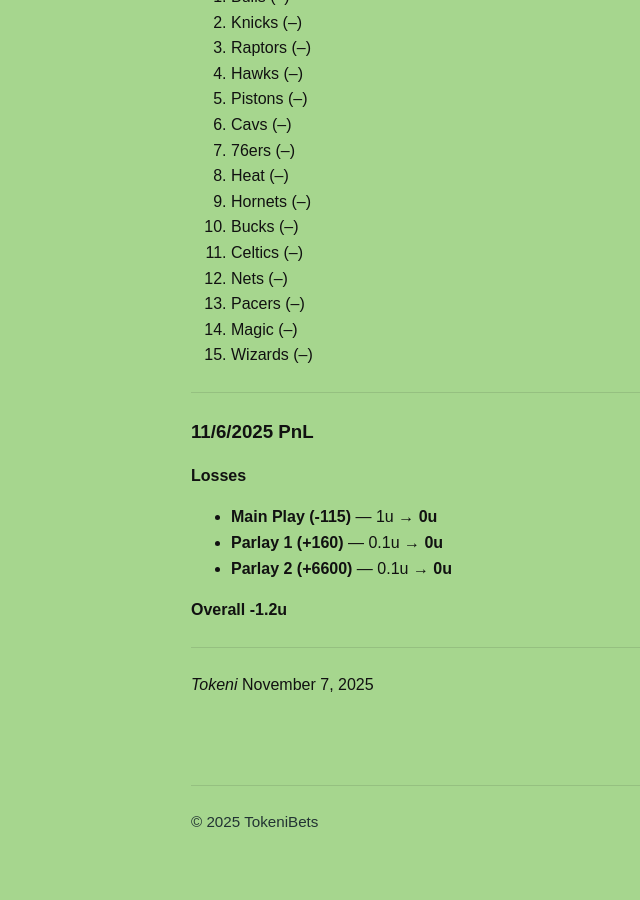
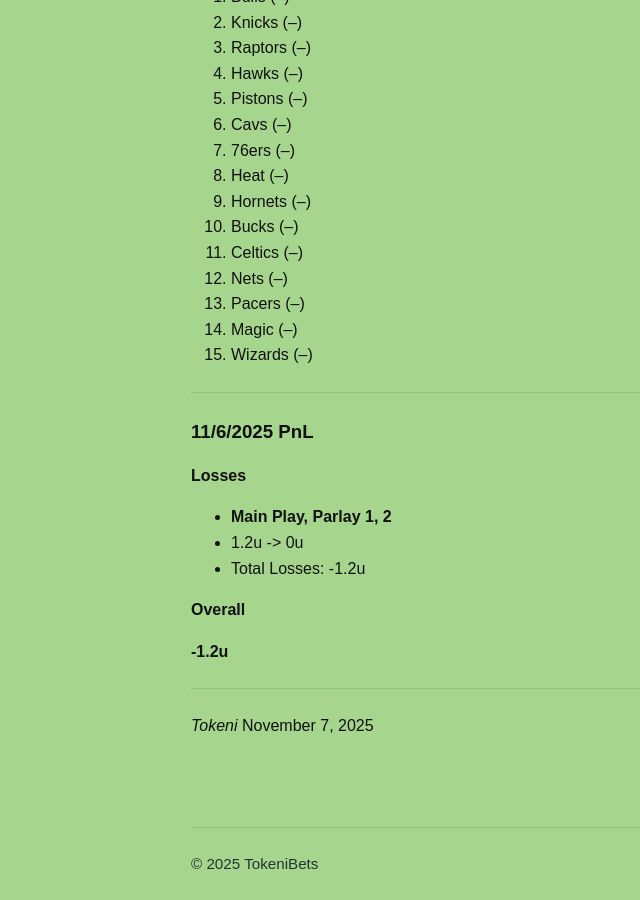
Before and after one commit to tokenibets/tokenibets.github.io, a Jekyll site: the page built from _posts/analysis/2025-11-06-analysis.md, in a window 1280 px wide and 900 px high, scrolled down 2366 px. Shown: the whole window, without its empty margins (49-689 px from the left). Built offline with Jekyll 4.4.1, drawn with Linux system fonts in a browser that asks for light colours; before the commit the page ends 3225 px from its top, so only the background shows below that.

Commit message:
Update 2025-11-06-analysis.md

```diff
--- a/_posts/analysis/2025-11-06-analysis.md
+++ b/_posts/analysis/2025-11-06-analysis.md
@@ -122,13 +122,15 @@ categories: [analysis]
 ### 11/6/2025 PnL
 
 
+
 **Losses**
 
-* **Main Play (-115)** — 1u → **0u**
-* **Parlay 1 (+160)** — 0.1u → **0u**
-* **Parlay 2 (+6600)** — 0.1u → **0u**
+* **Main Play, Parlay 1, 2**
+* 1.2u -> 0u
+* Total Losses: -1.2u
 
 **Overall**
+
 **-1.2u**
 
 ---
```
